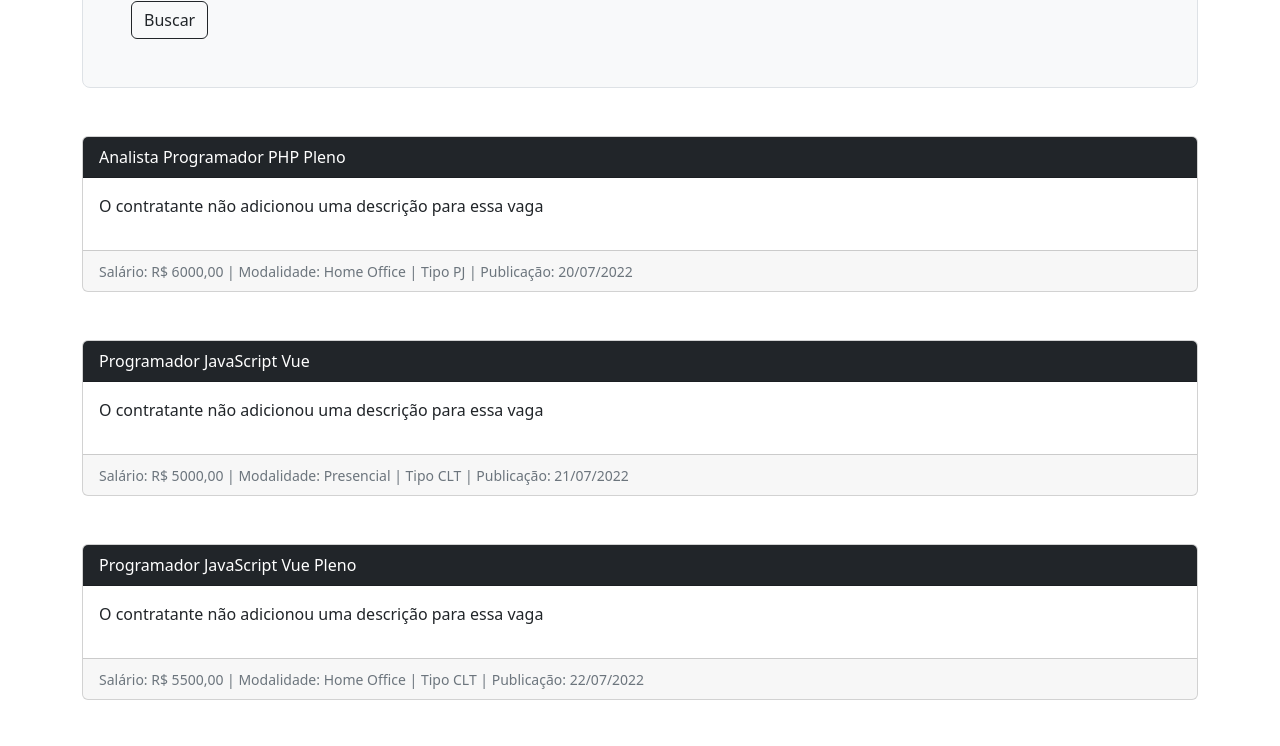
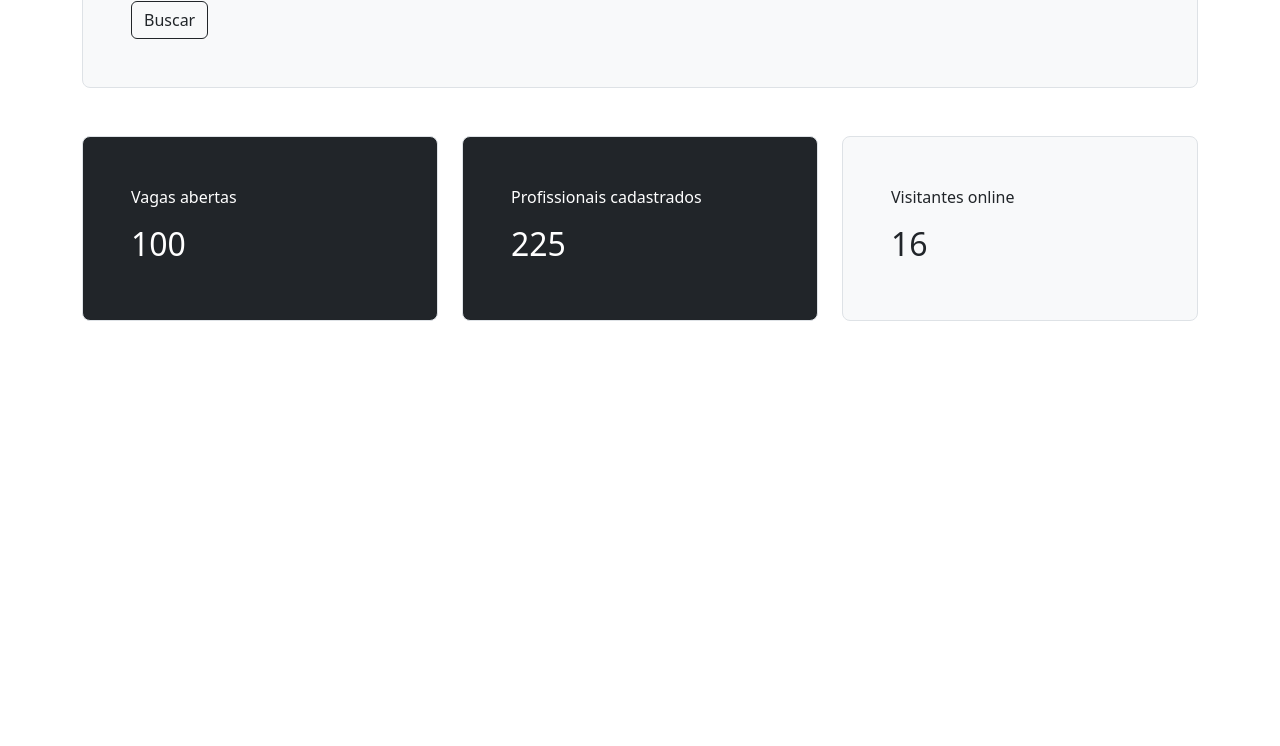
Before and after one commit to SamuelPereiraBrandao/Projeto-Vagas-Vue, a Vue app: page / in a window 1280 px wide. Shown: the part 440-1186 px from the top of the page. After the commit the page ends 800 px from the top, so only its background shows below. Built offline with nearby package versions, Linux system fonts and the light colour scheme.

Commit message:
add dados do form para página principal

```diff
--- a/src/components/views/HomePrin.vue
+++ b/src/components/views/HomePrin.vue
@@ -54,53 +54,7 @@ export default {
   },
   data: () => ({
     usuariosOnline: 0,
-    vagas: [
-      {
-        titulo: "Analista Programador PHP Pleno",
-        descricao:
-          "Profissional com conhecimentos em PHP, Laravel e MySQL. Necessário 3 anos de experiências. Atuará na manutenção de sistemas legados da empresa.",
-        salario: 6000,
-        modalidade: "Home Office",
-        tipo: "PJ",
-        publicacao: "20/07/2022",
-      },
-      {
-        titulo: "Programador JavaScript Vue",
-        descricao:
-          "Profissional com conhecimentos avançados em JavaScript e Vue.",
-        salario: 5000,
-        modalidade: "Presencial",
-        tipo: "CLT",
-        publicacao: "21/07/2022",
-      },
-      {
-        titulo: "Programador JavaScript Vue Pleno",
-        descricao:
-          "Profissional com conhecimentos avançados em JavaScript e Vue.",
-        salario: 5500,
-        modalidade: "Home Office",
-        tipo: "CLT",
-        publicacao: "22/07/2022",
-      },
-      {
-        titulo: "Analista de Banco de Dados Sênior",
-        descricao:
-          "Domínio dos bancos de dados SQL Server, Oracle, Postgre e MySQL",
-        salario: 9000,
-        modalidade: "Presencial",
-        tipo: "PJ",
-        publicacao: "23/07/2022",
-      },
-      {
-        titulo: "Programador Web Júnior",
-        descricao:
-          "Conhecimentos básicos em HTML, CSS, JavaScript, Bootstrap, PHP e MySQL",
-        salario: 3000,
-        modalidade: "Presencial",
-        tipo: "CLT",
-        publicacao: "24/07/2022",
-      },
-    ],
+    vagas: [],
   }),
   methods: {
     getUsuariosOnline() {
@@ -111,6 +65,10 @@ export default {
   created() {
     setInterval(this.getUsuariosOnline, 4500); //a cada 1seg
   },
+   //mounted / activated para ativar as informações
+  activated() {
+    this.vagas = JSON.parse(localStorage.getItem('vagas'))
+  },
 };
 </script>
 <style scoped>
--- a/src/components/views/PublicarVaga.vue
+++ b/src/components/views/PublicarVaga.vue
@@ -19,7 +19,12 @@
     <div class="row mt-3">
       <div class="col">
         <label for="" class="form-label">Descrição</label>
-        <textarea type="text" rows="5" class="form-control" v-model="descricao" ></textarea>
+        <textarea
+          type="text"
+          rows="5"
+          class="form-control"
+          v-model="descricao"
+        ></textarea>
 
         <div class="form-text">Informe os detalhes</div>
       </div>
@@ -49,44 +54,48 @@
           <option value="1">CLT</option>
           <option value="2">PJ</option>
         </select>
-        <div class="form-text">
-          Informe o tipo de contratação
-        </div>
+        <div class="form-text">Informe o tipo de contratação</div>
       </div>
     </div>
 
     <div class="row mt-3">
-      {{titulo}} | {{descricao}} | {{salario}} | {{modalidade}} | {{tipo}} |
+      {{ titulo }} | {{ descricao }} | {{ salario }} | {{ modalidade }} |
+      {{ tipo }} |
       <div class="col">
-        <button type="submit" class="btn btn-primary" @click="salvarVaga()">Cadastrar</button>
+        <button type="submit" class="btn btn-primary" @click="salvarVaga()">
+          Cadastrar
+        </button>
       </div>
     </div>
-
-
   </div>
 </template>
 <script>
 export default {
   name: "PublicarVaga",
   data: () => ({
-    titulo:'',
-    descricao:'',
-    salario:'',
-    modalidade:'',
-    tipo:'',
+    titulo: "",
+    descricao: "",
+    salario: "",
+    modalidade: "",
+    tipo: "",
   }),
-  methods:{
-    salvarVaga(){
-      let vaga = {
+  methods: {
+    salvarVaga() {
+      let vagas = JSON.parse(localStorage.getItem("vagas"));
+      console.log(vagas);
+
+      if (!vagas) vagas = [];
+
+      vagas.push({
         titulo: this.titulo,
         descricao: this.descricao,
         salario: this.salario,
         modalidade: this.modalidade,
         tipo: this.tipo,
-      }
-      localStorage.setItem('vagas',JSON.stringify(vaga))
-    }
-  }
+      })
+      localStorage.setItem("vagas", JSON.stringify(vagas));
+    },
+  },
 };
 </script>
 <style>
```
